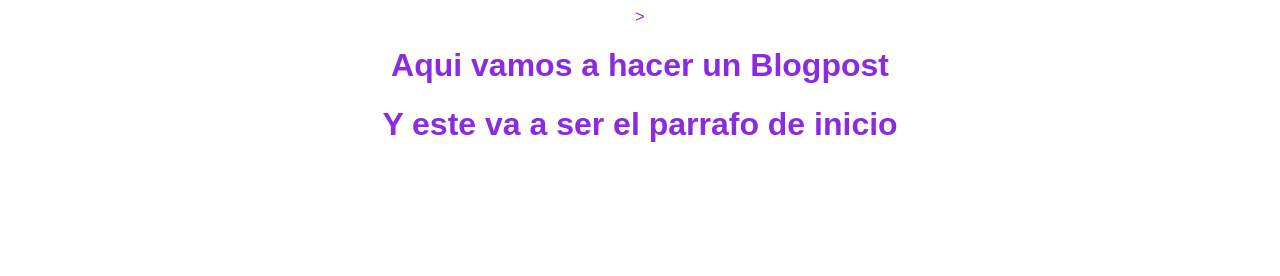
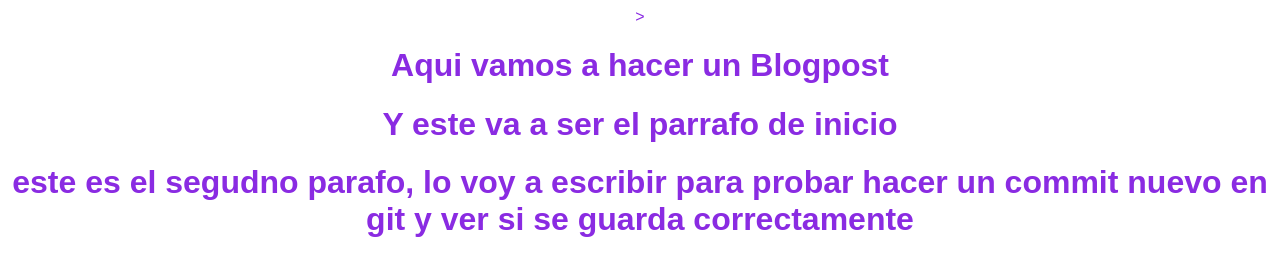
Before and after one commit to leandrokategora/General, a plain HTML site: page blogpost.html in a window 1280 px wide. Drawn offline with Linux system fonts and the light colour scheme.

Commit message:
este es el segudno commit, se agrego el segundo parrafo

```diff
--- a/blogpost.html
+++ b/blogpost.html
@@ -7,5 +7,11 @@
     <body>
         <h1>Aqui vamos a hacer un Blogpost</h1>
         <h1>Y este va a ser el parrafo de inicio</h1>
+        <h1> este es el segudno parafo, lo voy a escribir para probar
+            hacer un commit nuevo en git y ver si se guarda correctamente
+
+        </h1>
+
     </body>
+
 </html>
```
